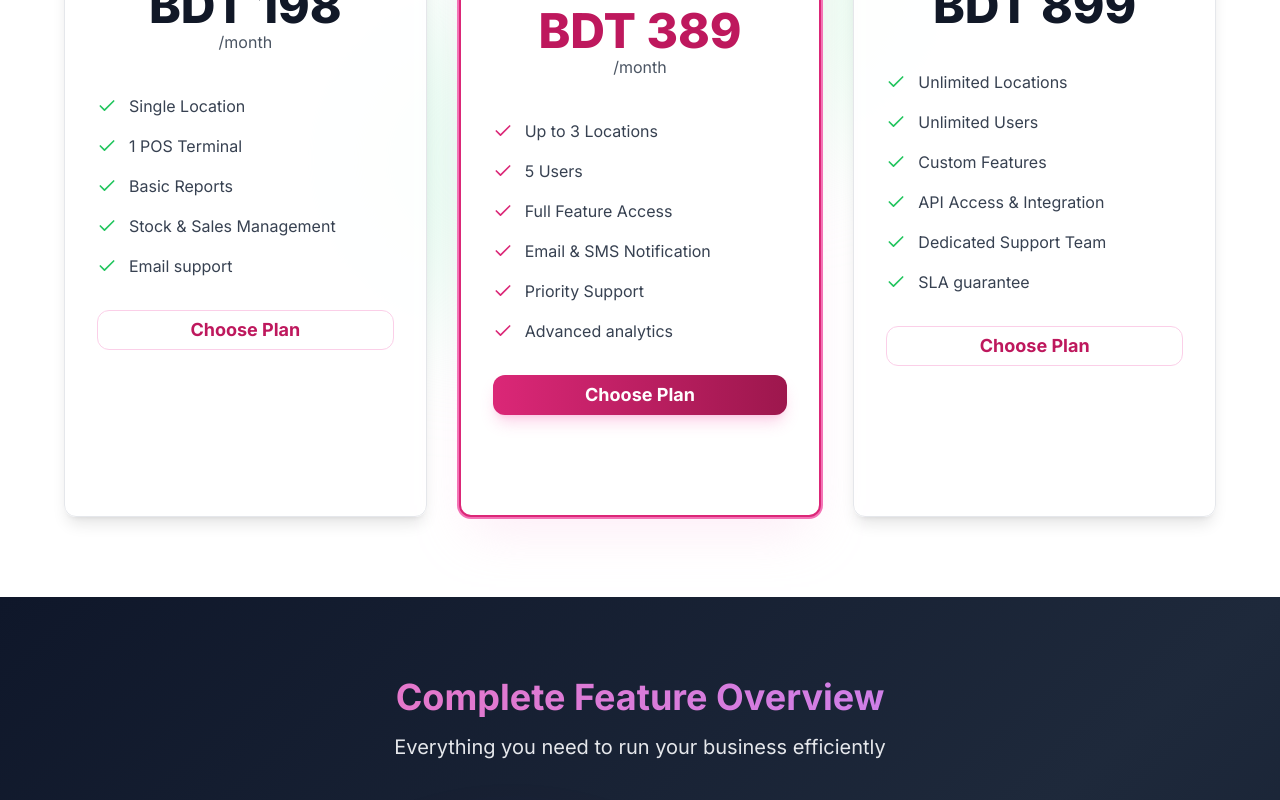
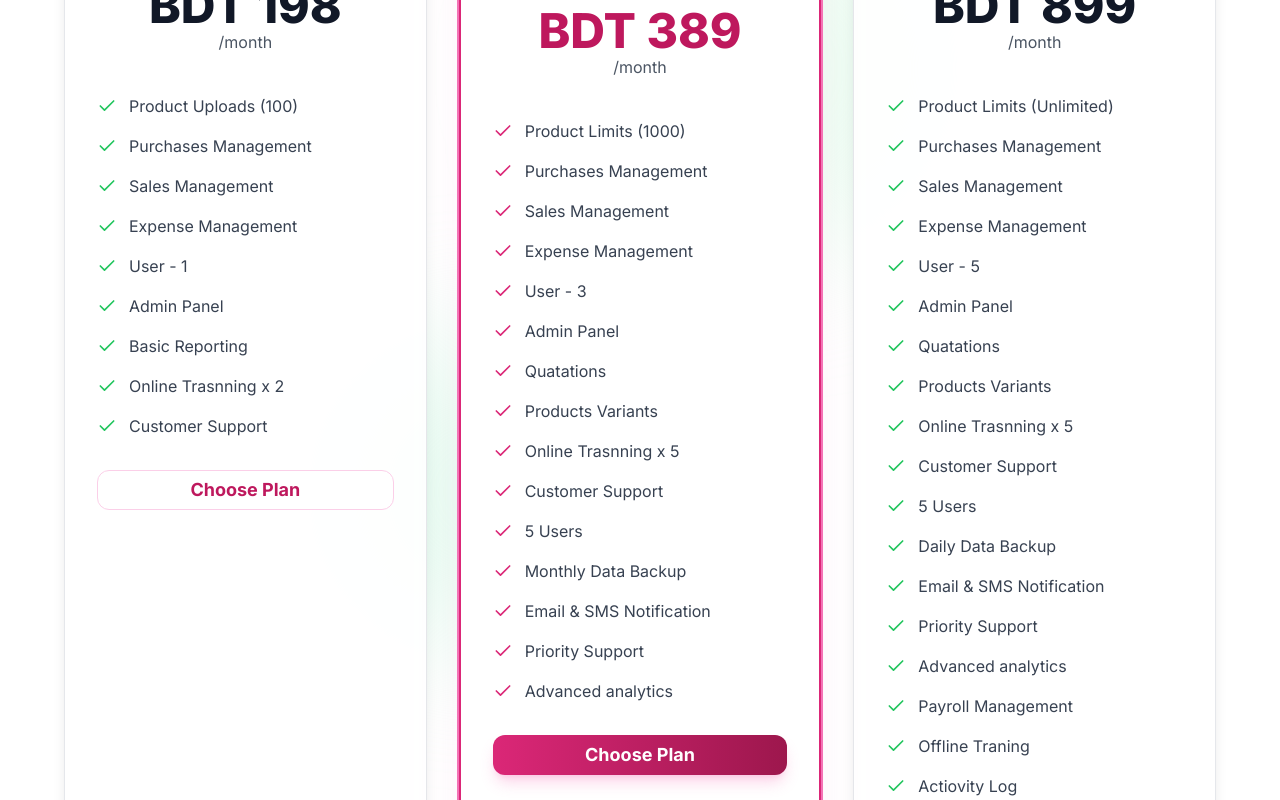
Before and after one commit to inflamesolutionsltd/pos, a React (Vite) app: page / in a window 1280 px wide. Shown: the part 3120-3920 px from the top of the page. Built offline with nearby package versions, Linux system fonts and the light colour scheme.

Commit message:
deployment ready

```diff
--- a/src/components/sections/Pricing.tsx
+++ b/src/components/sections/Pricing.tsx
@@ -10,11 +10,16 @@ const plans = [
 		period: "/month",
 		description: "Perfect for single location businesses",
 		features: [
-			"Single Location",
-			"1 POS Terminal",
-			"Basic Reports",
-			"Stock & Sales Management",
-			"Email support",
+			"Product Uploads (100)",
+			"Purchases Management",
+			"Sales Management",
+			"Expense Management",
+			"User - 1",
+			"Admin Panel",
+			"Basic Reporting",
+			"Online Trasnning x 2",
+			"Customer Support",
+
 		],
 		popular: false,
 	},
@@ -25,9 +30,18 @@ const plans = [
 		period: "/month",
 		description: "Most popular for expanding businesses",
 		features: [
-			"Up to 3 Locations",
+			"Product Limits (1000)",
+			"Purchases Management",
+			"Sales Management",
+			"Expense Management",
+			"User - 3",
+			"Admin Panel",
+			"Quatations",
+			"Products Variants",
+			"Online Trasnning x 5",
+			"Customer Support",
 			"5 Users",
-			"Full Feature Access",
+			"Monthly Data Backup",
 			"Email & SMS Notification",
 			"Priority Support",
 			"Advanced analytics",
@@ -38,15 +52,28 @@ const plans = [
 		name: "Premium Plan",
 		subtitle: "Large-Scale Solution",
 		price: "BDT 899",
-		period: "",
+		period: "/month",
 		description: "For large scale operations",
 		features: [
-			"Unlimited Locations",
-			"Unlimited Users",
-			"Custom Features",
-			"API Access & Integration",
-			"Dedicated Support Team",
-			"SLA guarantee",
+			"Product Limits (Unlimited)",
+			"Purchases Management",
+			"Sales Management",
+			"Expense Management",
+			"User - 5",
+			"Admin Panel",
+			"Quatations",
+			"Products Variants",
+			"Online Trasnning x 5",
+			"Customer Support",
+			"5 Users",
+			"Daily Data Backup",
+			"Email & SMS Notification",
+			"Priority Support",
+			"Advanced analytics",
+			"Payroll Management",
+			"Offline Traning",
+			"Actiovity Log",
+			"All Reports",
 		],
 		popular: false,
 	},
```
